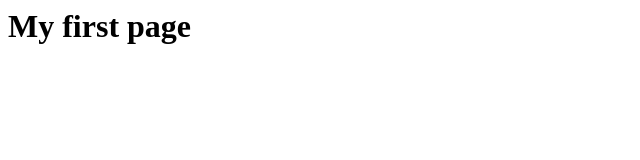
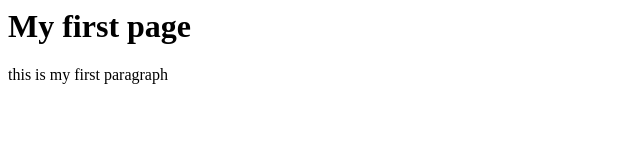
Before and after one commit to malkhafaji/test, a plain HTML site: page index.html in a window 1280 px wide. Shown: the whole page, without its empty margins (0-640 px from the left). Drawn offline with Linux system fonts and the light colour scheme.

Commit message:
I added a paragraph

```diff
--- a/index.html
+++ b/index.html
@@ -1,5 +1,8 @@
 <html>
 	<body>
 		<h1>My first page</h1>
+		<p>
+			this is my first paragraph
+		</p>
 	</body>
 </html>
```
